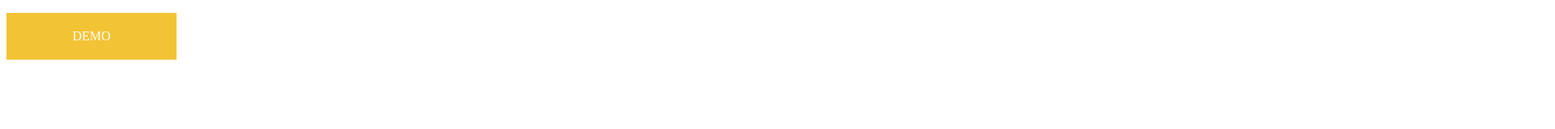
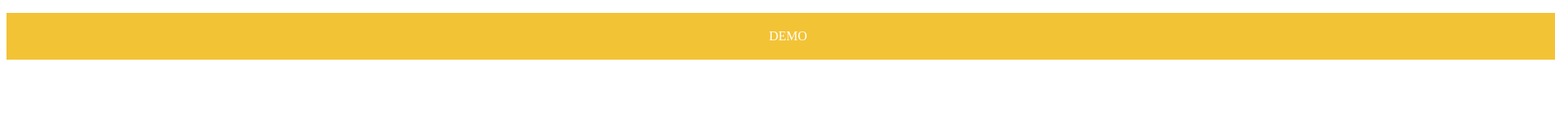
Before and after one commit to tyanagawa101/measurement_test, a plain HTML site: page index.html in a window 1280 px wide. Shown: the whole page at 81% size, 1920 px wide, since content can reach past the window. Drawn offline with nearby package versions, Linux system fonts and the light colour scheme.

Commit message:
Update index.html

```diff
--- a/index.html
+++ b/index.html
@@ -18,7 +18,8 @@
 <!-- css -->
 <style>
 	.timechange-sample{
-	    width: 200px;
+	    width: 1920px;
+	    high:1080px;
 	    text-align: center;
 	    padding: 20px 5px;
 	    background-color: #333;
```
